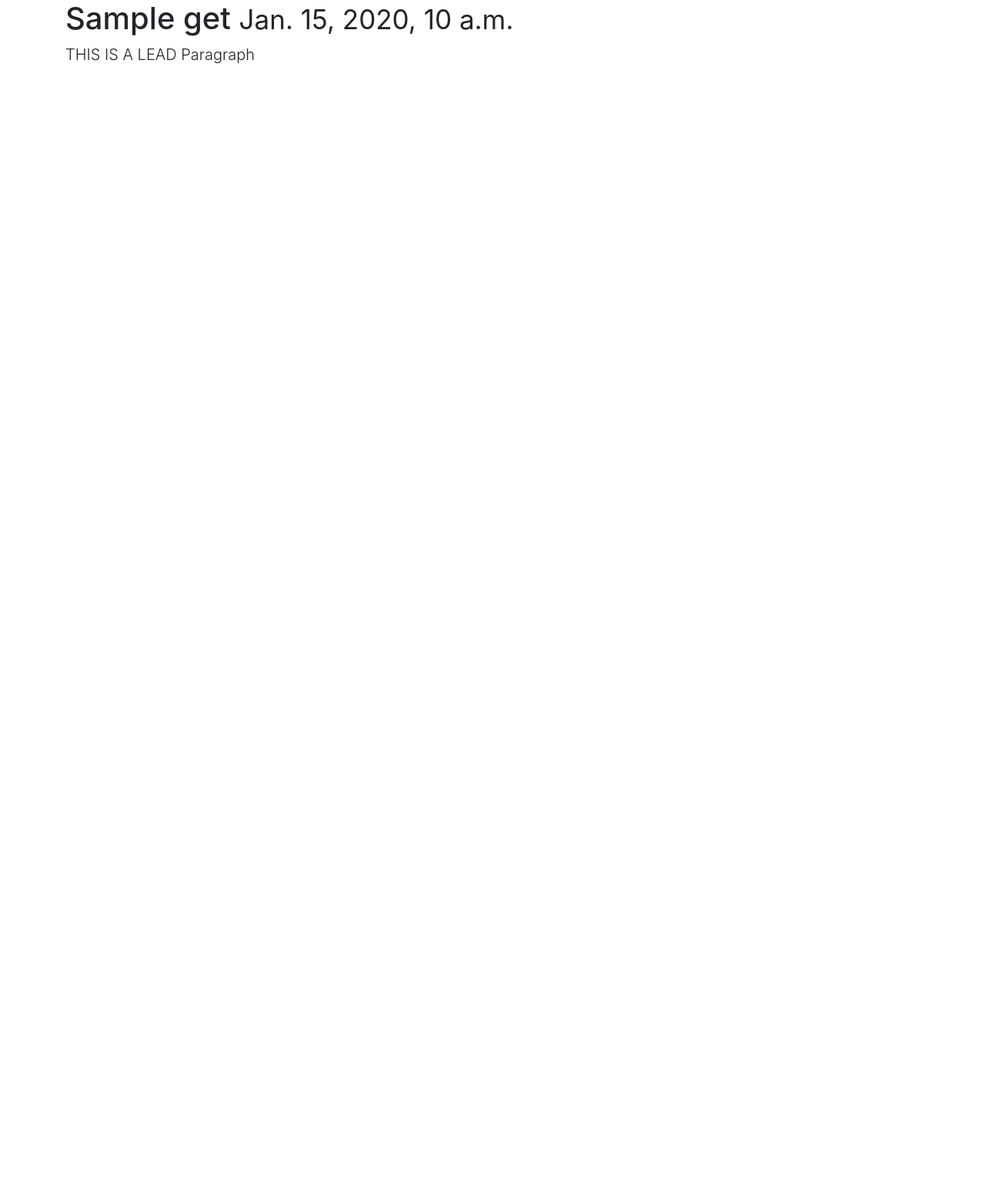
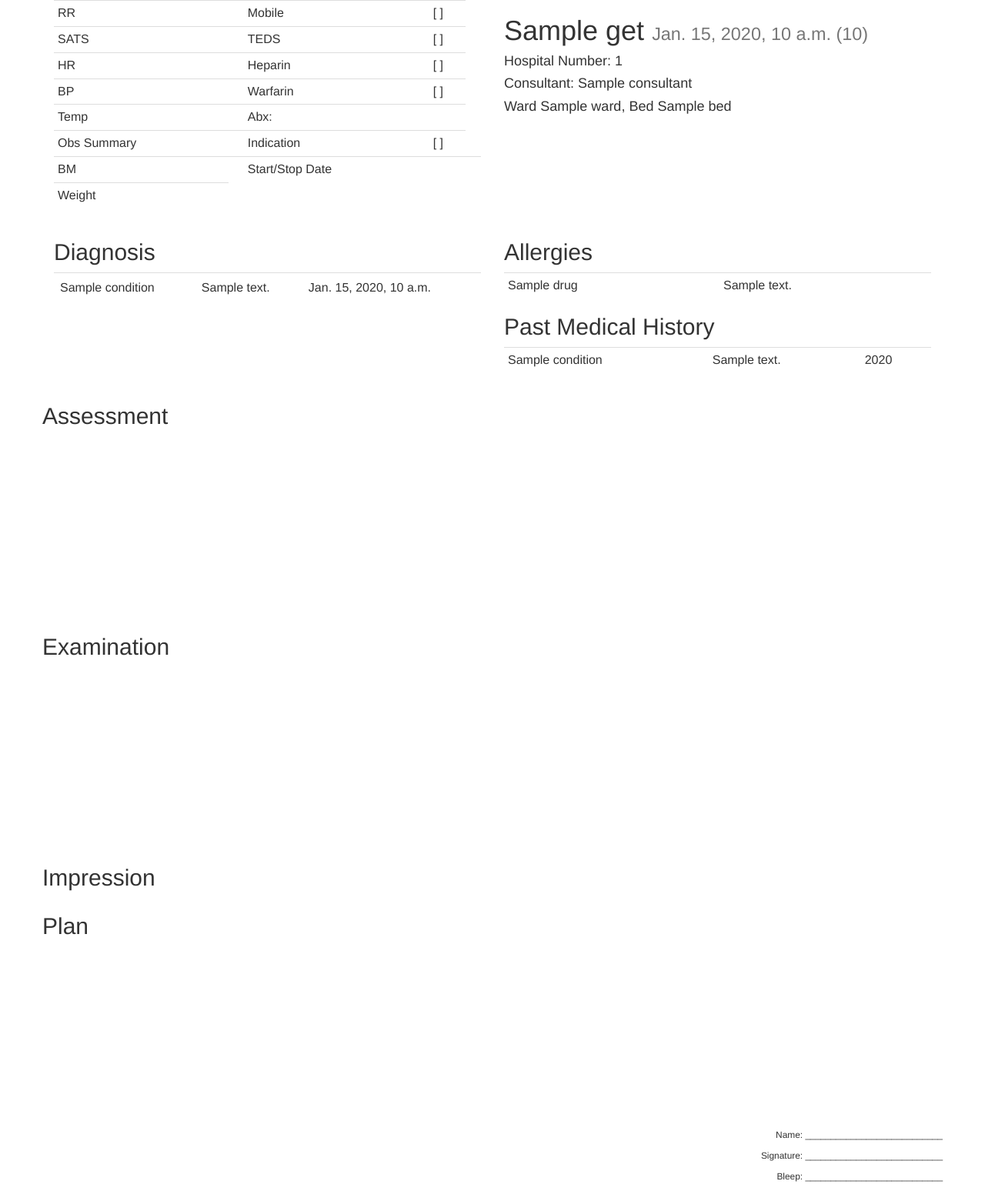
Before and after one commit to openhealthcare/opal-renal, a Django app: template renal/templates/renal/review_sheet.html in a window 1280 px wide. Shown: the whole page at 77% size. Before the commit the page ends 83 px from the top, so only its background shows below. Run offline with Django 3.2, Linux system fonts and the light colour scheme; the template is opened without the code that fills it: most values are stand-ins (such as "Sample title", 1, 10 or a date in 2020); parts of the project's set-up code (start-up, migrations or seed data) failed here and were passed over; some libraries are stand-ins or nearby versions.

Commit message:
Improve review sheet and update procfile

```diff
--- a/renal/__init__.py
+++ b/renal/__init__.py
@@ -1,3 +1,4 @@
 """
 Renal OPAL implementation
 """
+from renal import wardrounds
--- a/renal/models.py
+++ b/renal/models.py
@@ -22,6 +22,9 @@ class Demographics(PatientSubrecord):
     ethnicity        = models.CharField(max_length=255, blank=True, null=True)
     gender           = models.CharField(max_length=255, blank=True, null=True)
 
+    def age(self):
+        import datetime
+        return int((datetime.date.today() - self.date_of_birth).days / 365.25  )
 
 class Location(EpisodeSubrecord):
     _is_singleton = True
--- a/renal/templates/allergies_modal.html
+++ b/renal/templates/allergies_modal.html
@@ -2,7 +2,7 @@
 {% block modal_body %}
   <form class="form-horizontal">
     <div class="form-group">
-      <label class="control-label col-sm-3">Drug</label>
+      <label class="control-label col-sm-3">Allergen</label>
       <div class="col-sm-8">
 	<input class="form-control" type="text"
                ng-model="editing.drug"
--- a/renal/templates/renal/review_sheet.html
+++ b/renal/templates/renal/review_sheet.html
@@ -2,22 +2,175 @@
 <html>
   <head>
     <link href="{% static "bootstrap-3.1.0/css/bootstrap.css" %}" rel="stylesheet" media="all">
+    <style>
+      .episode { page-break-after: always; }
+      .spaced  { min-height: 300px; }
+      @media print {
+        h4 { font-size: 1.1em; }
+        h2 { font-size: 1.1em; }
+        .spaced  { min-height: 100px; }
+      }
+    </style>
   </head>
   <body>
     {% for episode in episodes %}
-      <div class="container">
-        <div class="page-header">
+      <div class="container episode">
+        <div class="row">
+          <div class="col-md-6 col-xs-6">
+            <table class="table table-condensed">
+              <tr>
+                <td>RR</td>
+                <td></td>
+                <td>Mobile</td>
+                <td>[ ] </td>
+              </tr>
+              <tr>
+                <td>SATS</td>
+                <td></td>
+                <td>TEDS</td>
+                <td> [ ] </td>
+              </tr>
+              <tr>
+                <td>HR</td>
+                <td></td>
+                <td>Heparin</td>
+                <td>[ ] </td>
+              </tr>
+              <tr>
+                <td>BP</td>
+                <td></td>
+                <td>Warfarin</td>
+                <td>[ ]</td>
+              </tr>
+              <tr>
+                <td>Temp</td>
+                <td></td>
+                <td>Abx:</td>
+                <td></td>
+              </tr>
+              <tr>
+                <td>Obs Summary</td>
+                <td></td>
+                <td>Indication</td>
+                <td>[ ]</td>
+              </tr>
+              <tr>
+                <td>BM</td>
+                <td></td>
+                <td>Start/Stop Date</td>
+                <td><td>
+              </tr>
+              <tr>
+                <td>Weight</td>
+              </tr>
+            </table>
+          </div>
+          <div class="col-md-6 col-xs-6">
             {% with episode.patient.demographics_set.get as demographics %}
+              {% with episode.location_set.get as location %}
                 <h1>
                   {{ demographics.name }}
                   <small>
-                {{ demographics.date_of_birth }}
+                    {{ demographics.date_of_birth }} ({{ demographics.age }})
                   </small>
                 </h1>
+                <h4>
+                  Hospital Number: {{ demographics.hospital_number }}
+                </h4>
+                <h4>
+                  Consultant: {{ location.consultant }}
+                </h4>
+                <h4>
+                  Ward {{ location.ward }}, Bed {{ location.bed }}
+                </h4>
+              {% endwith %}
             {% endwith %}
           </div>
-        <p class="lead">THIS IS A LEAD Paragraph</p>
+        </div>
+        <div class="row">
+          <div class="col-md-6 col-xs-6">
+            <h2>Diagnosis</h2>
+            <table class="table">
+              {% for diagnosis in episode.diagnosis_set.all %}
+                <tr>
+                  <td>
+                    {{ diagnosis.condition }}
+                  </td>
+                  <td>
+                    {{ diagnosis.details }}
+                  </td>
+                  <td>
+                    {{ diagnosis.date_of_diagnosis }}
+                  </td>
+                </tr>
+              {% endfor %}
+            </table>
+          </div>
 
+          <div class="col-md-6 col-xs-6">
+            <h2>Allergies</h2>
+            <table class="table table-condensed">
+              {% for allergy in episode.patient.allergies_set.all %}
+                <tr>
+                  <td>
+                    {{ allergy.drug }}
+                  </td>
+                  <td>
+                    {{ allergy.details }}
+                  </td>
+                </tr>
+              {% endfor %}
+            </table>
+
+            <h2>Past Medical History</h2>
+            <table class="table table-condensed">
+              {% for pmh in episode.pastmedicalhistory_set.all %}
+                <tr>
+                  <td>
+                    {{ pmh.condition }}
+                  </td>
+                  <td>
+                    {{ pmh.details }}
+                  </td>
+                  <td>
+                    {{ pmh.year }}
+                  </td>
+                </tr>
+              {% endfor %}
+            </table>
+          </div>
+
+        </div> <!-- Row -->
+
+        <div class="row spaced">
+          <h2>Assessment</h2>
+        </div>
+
+        <div class="row spaced">
+          <h2>Examination</h2>
+        </div>
+
+        <div class="row">
+          <h2>Impression</h2>
+        </div>
+
+        <div class="row spaced">
+          <h2>Plan</h2>
+        </div>
+
+        <div class="row">
+          <small>
+          <p class="text-right">
+            Name: ___________________________
+          </p>
+          <p class="text-right">
+            Signature: ___________________________
+          <p class="text-right">
+            Bleep: ___________________________
+          </p>
+
+          </small>
+        </div>
       </div>
     {% endfor %}
   </body>
--- a/renal/wardrounds.py
+++ b/renal/wardrounds.py
@@ -3,11 +3,8 @@
 """
 import datetime
 
-from opal.models import Episode
-
 from wardround import WardRound
 
-from renal.models import RRT
 
 class DialysisToday(WardRound):
     name        = "Dialysis Today"
@@ -15,6 +12,9 @@ class DialysisToday(WardRound):
 
     @staticmethod
     def episodes():
+        from opal.models import Episode
+        from renal.models import RRT
+
         tld = datetime.date.today().strftime("%a").lower()
         kwargs = {'rrt__day_{0}'.format(tld): True}
         return Episode.objects.filter(active=True, **kwargs)
--- a/renal/wsgi.py
+++ b/renal/wsgi.py
@@ -14,12 +14,14 @@ framework.
 
 """
 import os
+import sys
+
 
 # We defer to a DJANGO_SETTINGS_MODULE already in the environment. This breaks
 # if running multiple sites in the same mod_wsgi process. To fix this, use
 # mod_wsgi daemon mode with each site in its own daemon process, or use
-# os.environ["DJANGO_SETTINGS_MODULE"] = "elcid.settings"
-os.environ.setdefault("DJANGO_SETTINGS_MODULE", "renal.settings")
+os.environ["DJANGO_SETTINGS_MODULE"] =  "renal.settings"
+
 
 # This application object is used by any WSGI server configured to use this
 # file. This includes Django's development server, if the WSGI_APPLICATION
```
Also changed, not shown: renal/schema.py (+17 -1 lines), renal/settings.py (+4 -3 lines), renal/templates/admin/auth/user/change_list.html (+0 -8 lines), 1 other file. Lines whose indentation alone changed are shown as unchanged.
